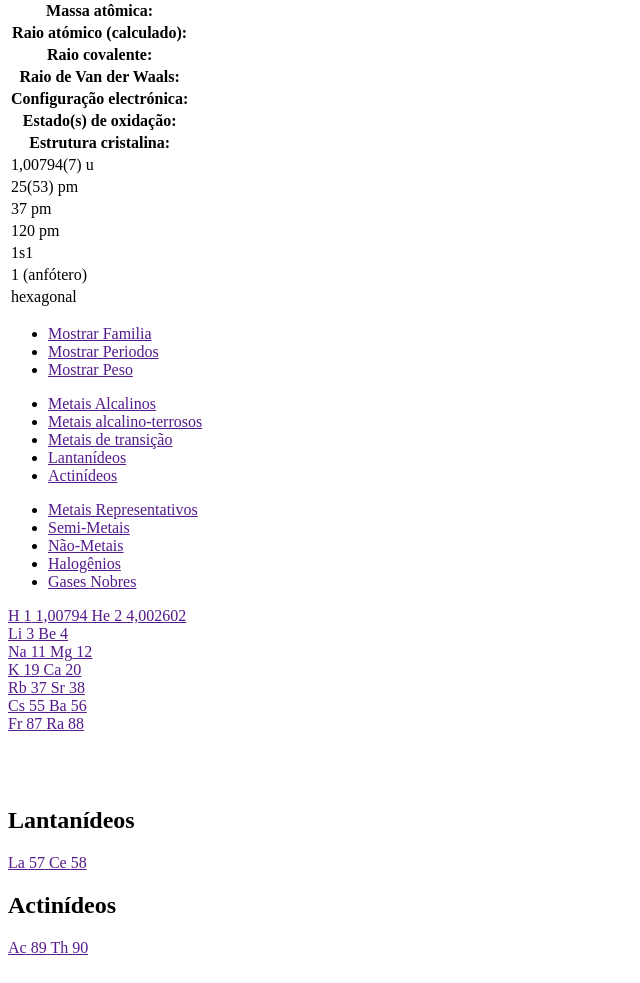
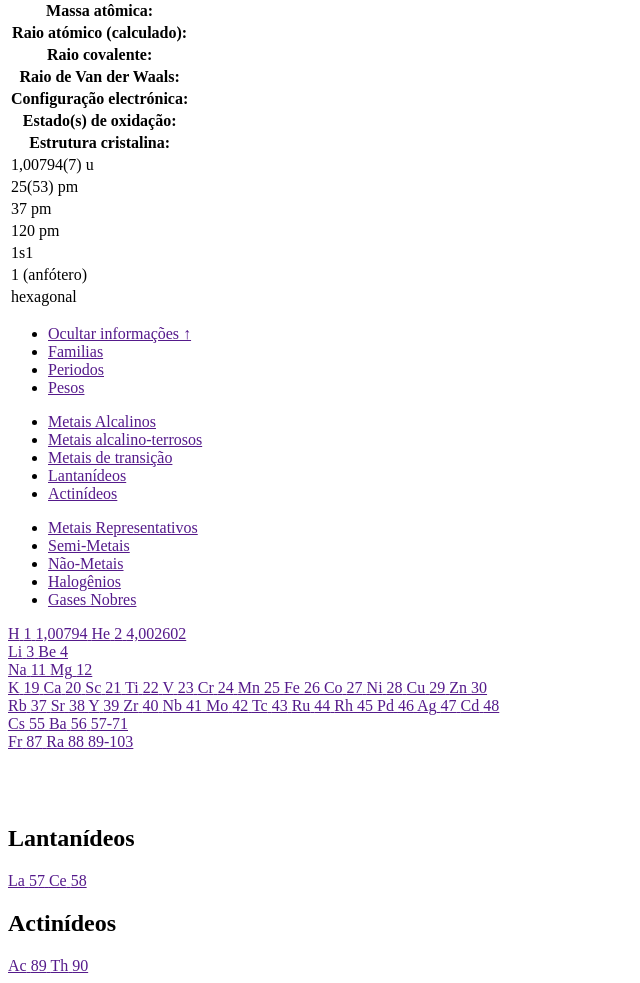
Before and after one commit to fabiancarlos/app_periodica, a PHP site: the page made by application/views/site/home/page.php in a window 1280 px wide. Shown: the part 563-1546 px from the top of the page, without its empty margins (0-640 px from the left). Before the commit the page ends 1518 px from the top, so only its background shows below. Run offline with PHP 8.4, Linux system fonts and the light colour scheme; the template is opened without the code that fills it, so the values that code supplies are empty; some libraries are stand-ins or nearby versions.

Commit message:
Alguns elementos adcionado, clicar para abrir/fechar mais informacoes

```diff
--- a/application/views/site/home/page.php
+++ b/application/views/site/home/page.php
@@ -101,25 +101,20 @@
 
 		</article>
 
-
 	</div>
 
 
-
-
+	<nav id="sublinks">
+		<ul>
+			<li><a id="toggle_conteudo" href="">Ocultar informações ↑</a></li>
+			<li><a href="">Familias</a></li>
+			<li><a href="">Periodos</a></li>
+			<li><a href="">Pesos</a></li>
+		</ul>
+	</nav>
 
 </section>
 
-<nav id="sublinks">
-
-	<ul>
-
-		<li><a href="">Mostrar Familia</a></li>
-		<li><a href="">Mostrar Periodos</a></li>
-		<li><a href="">Mostrar Peso</a></li>
-	</ul>
-
-</nav>
 
 <section id="tabela">
 
@@ -201,6 +196,56 @@
 			<span class="ato">20</span>
 		</a>
 
+		<a href="" class="elemento m_transicao" id="escandio" title="Escândio">
+			<span class="simb">Sc</span>
+			<span class="ato">21</span>
+		</a>
+
+		<a href="" class="elemento m_transicao" id="titanio" title="Titânio">
+			<span class="simb">Ti</span>
+			<span class="ato">22</span>
+		</a>
+
+		<a href="" class="elemento m_transicao" id="vanadio" title="Vanádio">
+			<span class="simb">V</span>
+			<span class="ato">23</span>
+		</a>
+
+		<a href="" class="elemento m_transicao" id="cromo" title="Crômo">
+			<span class="simb">Cr</span>
+			<span class="ato">24</span>
+		</a>
+
+		<a href="" class="elemento m_transicao" id="manganes" title="Manganês">
+			<span class="simb">Mn</span>
+			<span class="ato">25</span>
+		</a>
+
+		<a href="" class="elemento m_transicao" id="ferro" title="Ferro">
+			<span class="simb">Fe</span>
+			<span class="ato">26</span>
+		</a>
+
+		<a href="" class="elemento m_transicao" id="cobalto" title="Cobalto">
+			<span class="simb">Co</span>
+			<span class="ato">27</span>
+		</a>
+
+		<a href="" class="elemento m_transicao" id="niquel" title="Níquel">
+			<span class="simb">Ni</span>
+			<span class="ato">28</span>
+		</a>
+
+		<a href="" class="elemento m_transicao" id="cobre" title="Cobre">
+			<span class="simb">Cu</span>
+			<span class="ato">29</span>
+		</a>
+
+		<a href="" class="elemento m_transicao" id="zinco" title="Zinco">
+			<span class="simb">Zn</span>
+			<span class="ato">30</span>
+		</a>
+
 	</div>
 
 	<div class="line" id="periodo_05">
@@ -213,6 +258,57 @@
 			<span class="simb">Sr</span>
 			<span class="ato">38</span>
 		</a>
+
+		<a href="" class="elemento m_transicao" id="itrio" title="Ítrio">
+			<span class="simb">Y</span>
+			<span class="ato">39</span>
+		</a>
+
+		<a href="" class="elemento m_transicao" id="zirconico" title="Zircônico">
+			<span class="simb">Zr</span>
+			<span class="ato">40</span>
+		</a>
+
+		<a href="" class="elemento m_transicao" id="niobio" title="Nióbio">
+			<span class="simb">Nb</span>
+			<span class="ato">41</span>
+		</a>
+
+		<a href="" class="elemento m_transicao" id="molibdemio" title="Molibdêmio">
+			<span class="simb">Mo</span>
+			<span class="ato">42</span>
+		</a>
+
+		<a href="" class="elemento m_transicao" id="tecnicio" title="Tecnécio">
+			<span class="simb">Tc</span>
+			<span class="ato">43</span>
+		</a>
+
+		<a href="" class="elemento m_transicao" id="rutenio" title="Rutênio">
+			<span class="simb">Ru</span>
+			<span class="ato">44</span>
+		</a>
+
+		<a href="" class="elemento m_transicao" id="rodio" title="Ródio">
+			<span class="simb">Rh</span>
+			<span class="ato">45</span>
+		</a>
+
+		<a href="" class="elemento m_transicao" id="paladio" title="Paládio">
+			<span class="simb">Pd</span>
+			<span class="ato">46</span>
+		</a>
+
+		<a href="" class="elemento m_transicao" id="prata" title="Prata">
+			<span class="simb">Ag</span>
+			<span class="ato">47</span>
+		</a>
+
+		<a href="" class="elemento m_transicao" id="cadmio" title="Cádmio">
+			<span class="simb">Cd</span>
+			<span class="ato">48</span>
+		</a>
+
 
 	</div>
 
@@ -227,6 +323,10 @@
 			<span class="ato">56</span>
 		</a>
 
+		<a href="" class="elemento lantanideos" id="lantanideos" title="Lantanídeos">
+			<span class="simb_pequeno">57-71</span>
+		</a>
+
 	</div>
 
 	<div class="line" id="periodo_07">
@@ -238,6 +338,10 @@
 		<a href="" class="elemento m_alcalino_terrosos" id="radio" title="Rádio">
 			<span class="simb">Ra</span>
 			<span class="ato">88</span>
+		</a>
+
+		<a href="" class="elemento actinideos" id="actinideos" title="Actinídeos">
+			<span class="simb_pequeno">89-103</span>
 		</a>
 
 	</div>
```
Also changed, not shown: media/css/style.css (+28 -46 lines), media/js/general.js (+17 -10 lines).
